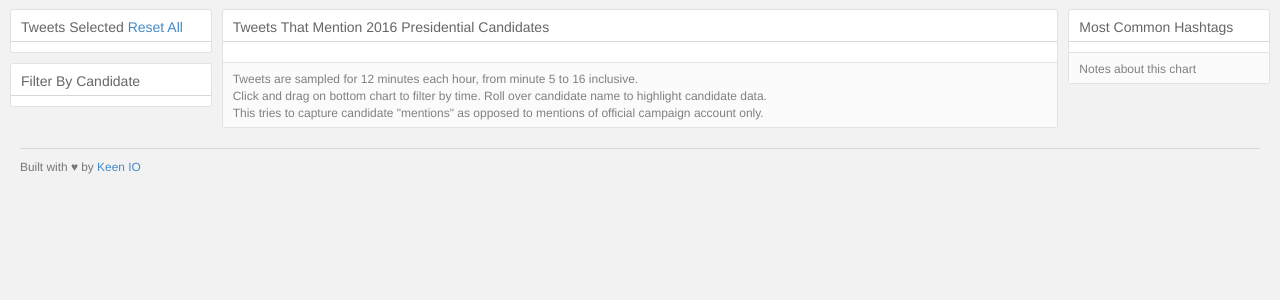
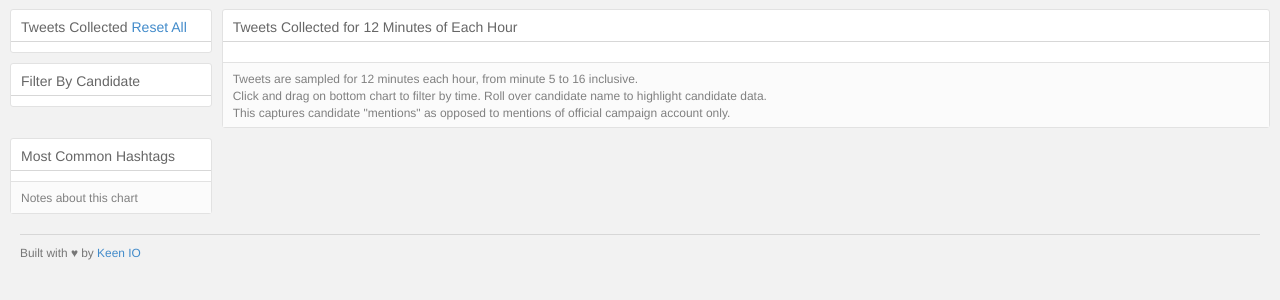
Before and after one commit to triciajam/potus-hopefuls-tweet-ui, a Flask app: page / in a window 1280 px wide. Shown: the part 51-351 px from the top of the page. Run offline with Flask 2, Linux system fonts and the light colour scheme; data that the repository does not hold is empty; some libraries are stand-ins or nearby versions.

Commit message:
Changed dashboard layout

```diff
--- a/static/js/graphs.js
+++ b/static/js/graphs.js
@@ -105,7 +105,7 @@ function makeGraphs(error, tagsJson) {
   	// Can filter time using selction handles.
 
   	timeChart
-  		.width(770)
+  		.width(1000)
   		.height(100)
   		.margins({top: 0, right: 10, bottom: 35, left: 37})
   		.dimension(timeDim)
@@ -124,8 +124,8 @@ function makeGraphs(error, tagsJson) {
     // mouse over candidate name to highlight line
 
     timeCandChart
-      .width(770)
-      .height(250)
+      .width(1000)
+      //.height(250)
       .margins({top: 10, right: 10, bottom: 20, left: 37})
       .chart(function(c) { return dc.lineChart(c); })
   		.x(d3.time.scale().domain([minDate, maxDate]))
@@ -147,7 +147,8 @@ function makeGraphs(error, tagsJson) {
       .valueAccessor(function(d) {return +d.value;})
       //.xAxis().tickFormat(function(d) { return d3.time.format("%Y-%m-%d"); });
       // horizontal legend four items across: 4x70=280
-      .legend(dc.legend().x(150).y(20).itemHeight(13).gap(5).horizontal(1).legendWidth(500).itemWidth(70));
+      //.legend(dc.legend().x(150).y(20).itemHeight(13).gap(5).horizontal(1).legendWidth(500).itemWidth(70));
+      .legend(dc.legend().x(100).y(20).itemHeight(13).gap(5).horizontal(1).legendWidth(900).itemWidth(70));
       //timeCandChart.yAxis().ticks(d3.time.hour(3));
       //chart.yAxis().tickFormat(function(d) {return d3.format(',d')(d+299500);});
       //chart.margins().left += 40;
--- a/templates/index.html
+++ b/templates/index.html
@@ -29,7 +29,7 @@
 
             <div class="chart-wrapper">
               <div class="chart-title">
-                Tweets Selected <span><a href="javascript:dc.filterAll(); dc.renderAll();">Reset All</a></span>
+                Tweets Collected <span><a href="javascript:dc.filterAll(); dc.renderAll();">Reset All</a></span>
               </div>
               <div class="chart-stage">
                 <div id="number-chart">
@@ -61,10 +61,10 @@
           </div>
         </div>
       </div>
-      <div class="col-sm-8">
+      <div class="col-sm-10">
         <div class="chart-wrapper">
           <div class="chart-title">
-            Tweets That Mention 2016 Presidential Candidates
+            Tweets Collected for 12 Minutes of Each Hour
           </div>
           <div class="chart-stage">
             <div id="cand-series-chart">
@@ -78,10 +78,15 @@
           <div class="chart-notes">
             Tweets are sampled for 12 minutes each hour, from minute 5 to 16 inclusive.
             <br>Click and drag on bottom chart to filter by time.  Roll over candidate name to highlight candidate data.
-            <br>This tries to capture candidate "mentions" as opposed to mentions of official campaign account only.
+            <br>This captures candidate "mentions" as opposed to mentions of official campaign account only.
           </div>
         </div>
       </div>
+
+    </div>
+
+
+    <div class="row">
 
       <div class="col-sm-2">
         <div class="chart-wrapper">
@@ -101,20 +106,6 @@
     </div>
 
 <!--
-    <div class="row">
-      <div class="col-sm-4">
-        <div class="chart-wrapper">
-          <div class="chart-title">
-            Cell Title
-          </div>
-          <div class="chart-stage">
-
-          </div>
-          <div class="chart-notes">
-            Notes about this chart
-          </div>
-        </div>
-      </div>
       <div class="col-sm-4">
         <div class="chart-wrapper">
           <div class="chart-title">
@@ -143,7 +134,7 @@
       </div>
     </div>
 
-  -->
+-->
   </div>
 
 
```
